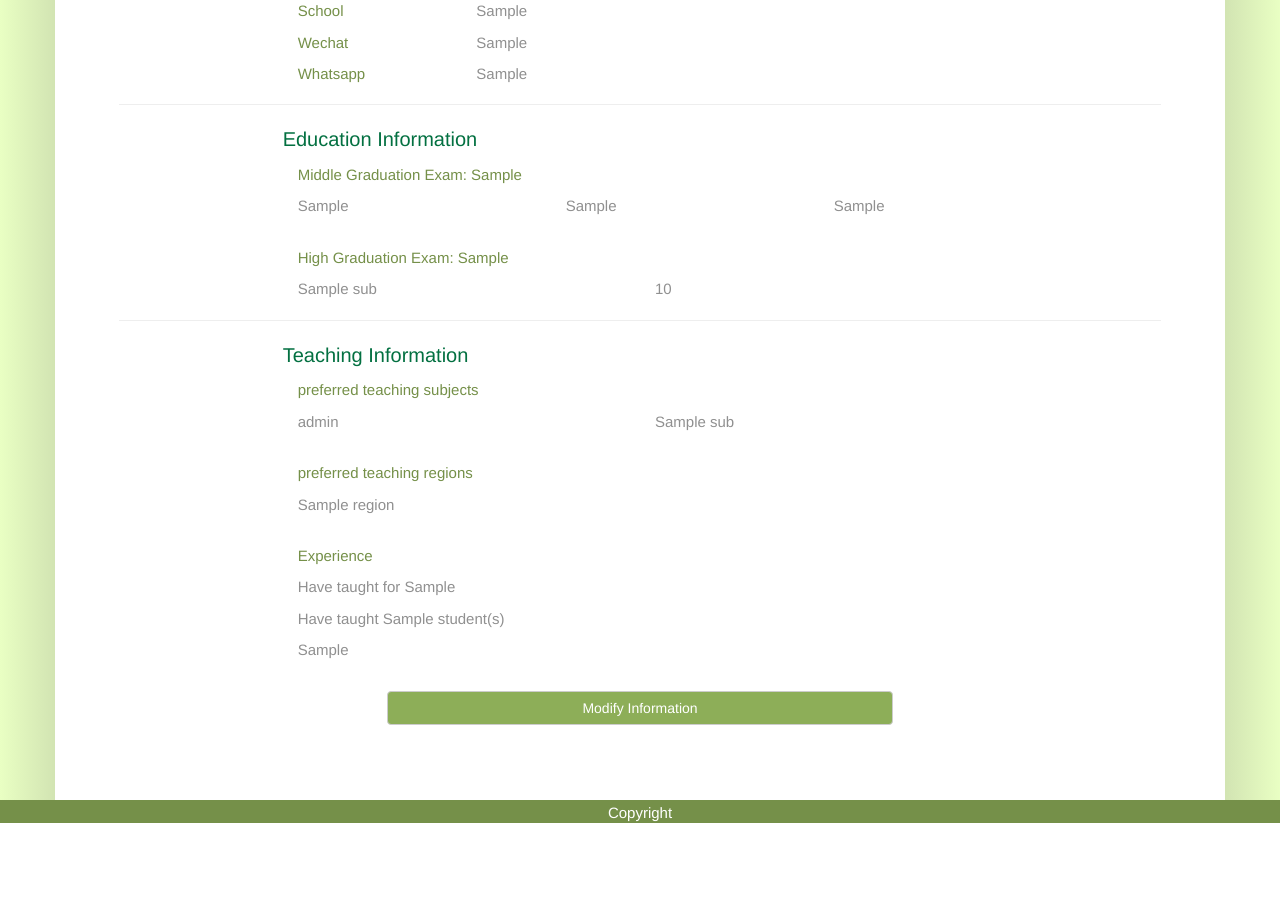
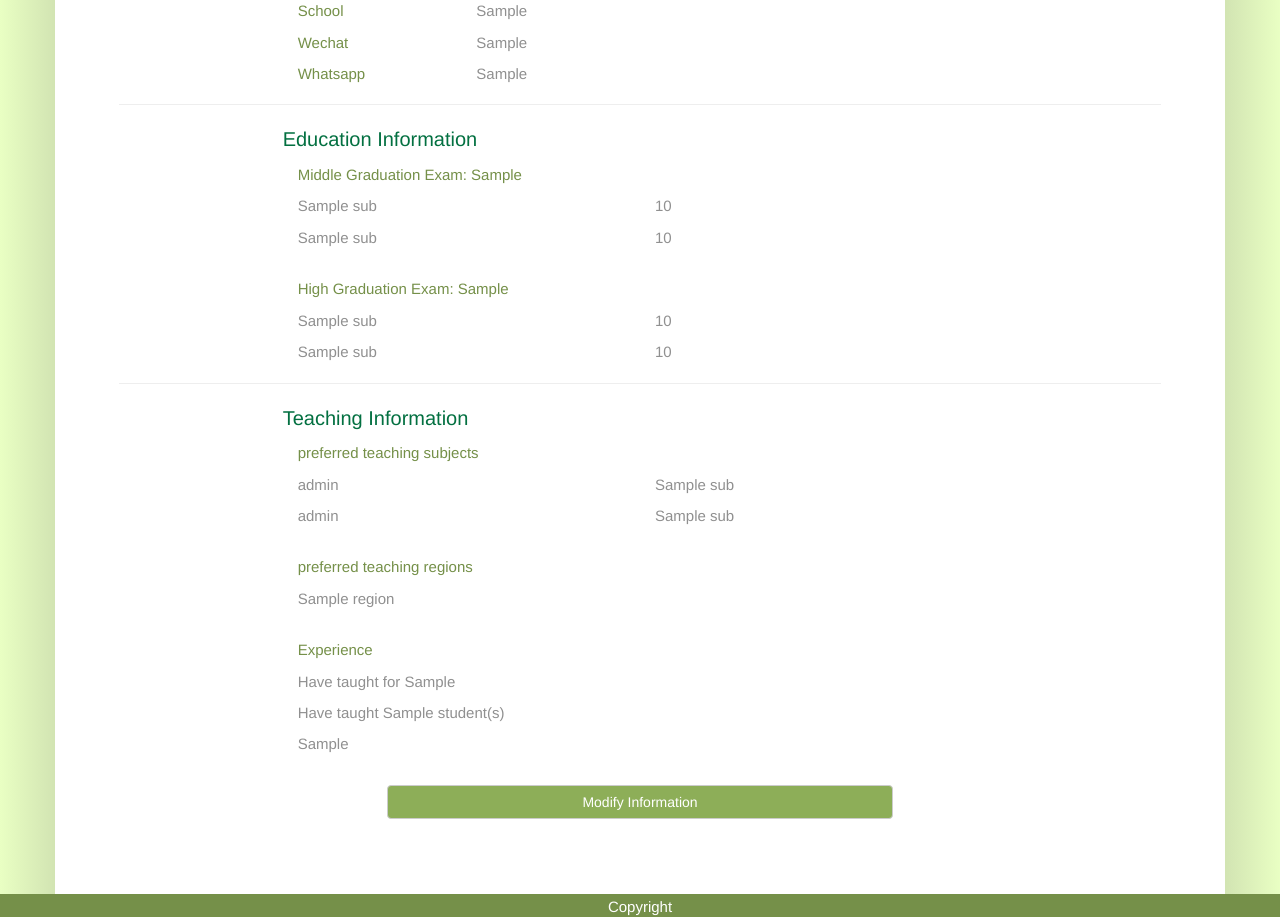
Before and after one commit to liuchang1437/EasyAce, a Django app: template EasyAce/myView/templates/information_tutor.html in a window 1280 px wide. Shown: the part 359-1276 px from the top of the page. Before the commit the page ends 1182 px from the top, so only its background shows below. Run offline with Django 3.2, Linux system fonts and the light colour scheme; tables that the repository leaves empty hold one stand-in row (values such as "Sample post"); the template is opened without the code that fills it: values that come from a table or form of the project are taken from there, most other values are stand-ins (such as "Sample title", 1, 10 or a date in 2020); some libraries are stand-ins or nearby versions.

Commit message:
finish signup_tutor,html

```diff
--- a/EasyAce/myAuth/views.py
+++ b/EasyAce/myAuth/views.py
@@ -119,7 +119,6 @@ def signup_tutor(request,id):
         middle_sub_other+=','
         middle_sub_other+=request.POST[prefix+str(i)+'_score']
         middle_sub_other+=';'
-        middle_sub_other = ''
     high_sub_other = ''
     prefix = 'high_sub'
     for i in range(1,10):
--- a/EasyAce/myView/templates/information_tutor.html
+++ b/EasyAce/myView/templates/information_tutor.html
@@ -95,16 +95,25 @@ class="active"
 				<div class="my-information-p">Middle Graduation Exam: {{ tutor.middle_test }}</div>
 			</div>
 		</div>
-		{% for x,y,z in middle_sub_other %}
+		{% for sub,score in middle_test_score.items %}
+		{% if sub != "Other" %}
 		<div class="row">
-			<div class="col-xs-3 col-xs-offset-2">
-				<div class="my-information-p2">{{ x }}</div>
+			<div class="col-xs-4 col-xs-offset-2">
+				<div class="my-information-p2">{{ sub }}</div>
 			</div>
-			<div class="col-xs-3">
-				<div class="my-information-p2">{{ y }}</div>
+			<div class="col-xs-4">
+				<div class="my-information-p2">{{ score }}</div>
 			</div>
-			<div class="col-xs-3">
-				<div class="my-information-p2">{{ z }}</div>
+		</div>
+		{% endif %}
+		{% endfor %}
+		{% for x,sub,score in middle_sub_other %}
+		<div class="row">
+			<div class="col-xs-4 col-xs-offset-2">
+				<div class="my-information-p2">{{ sub }}</div>
+			</div>
+			<div class="col-xs-4">
+				<div class="my-information-p2">{{ score }}</div>
 			</div>
 		</div>
 		{% endfor %}
@@ -114,6 +123,18 @@ class="active"
 			</div>
 		</div>
 		{% for sub,score in high_test_score.items %}
+		{% if sub != "Other" %}
+		<div class="row">
+			<div class="col-xs-4 col-xs-offset-2">
+				<div class="my-information-p2">{{ sub }}</div>
+			</div>
+			<div class="col-xs-4">
+				<div class="my-information-p2">{{ score }}</div>
+			</div>
+		</div>
+		{% endif %}
+		{% endfor %}
+		{% for x,sub,score in high_sub_other %}
 		<div class="row">
 			<div class="col-xs-4 col-xs-offset-2">
 				<div class="my-information-p2">{{ sub }}</div>
@@ -136,6 +157,18 @@ class="active"
 			</div>
 		</div>
 		{% for level,sub in prefer_teach.items %}
+		{% if sub != "Other" %}
+		<div class="row">
+			<div class="col-xs-4 col-xs-offset-2">
+				<div class="my-information-p2">{{ level }}</div>
+			</div>
+			<div class="col-xs-4">
+				<div class="my-information-p2">{{ sub }}</div>
+			</div>
+		</div>
+		{% endif %}
+		{% endfor %}
+		{% for level,x,sub in teaching_sub_other %}
 		<div class="row">
 			<div class="col-xs-4 col-xs-offset-2">
 				<div class="my-information-p2">{{ level }}</div>
@@ -145,6 +178,7 @@ class="active"
 			</div>
 		</div>
 		{% endfor %}
+
 		<div class="row">
 			<div class="col-xs-10 col-xs-offset-2" style="margin-top: 20px">
 				<div class="my-information-p">preferred teaching regions</div>
```
